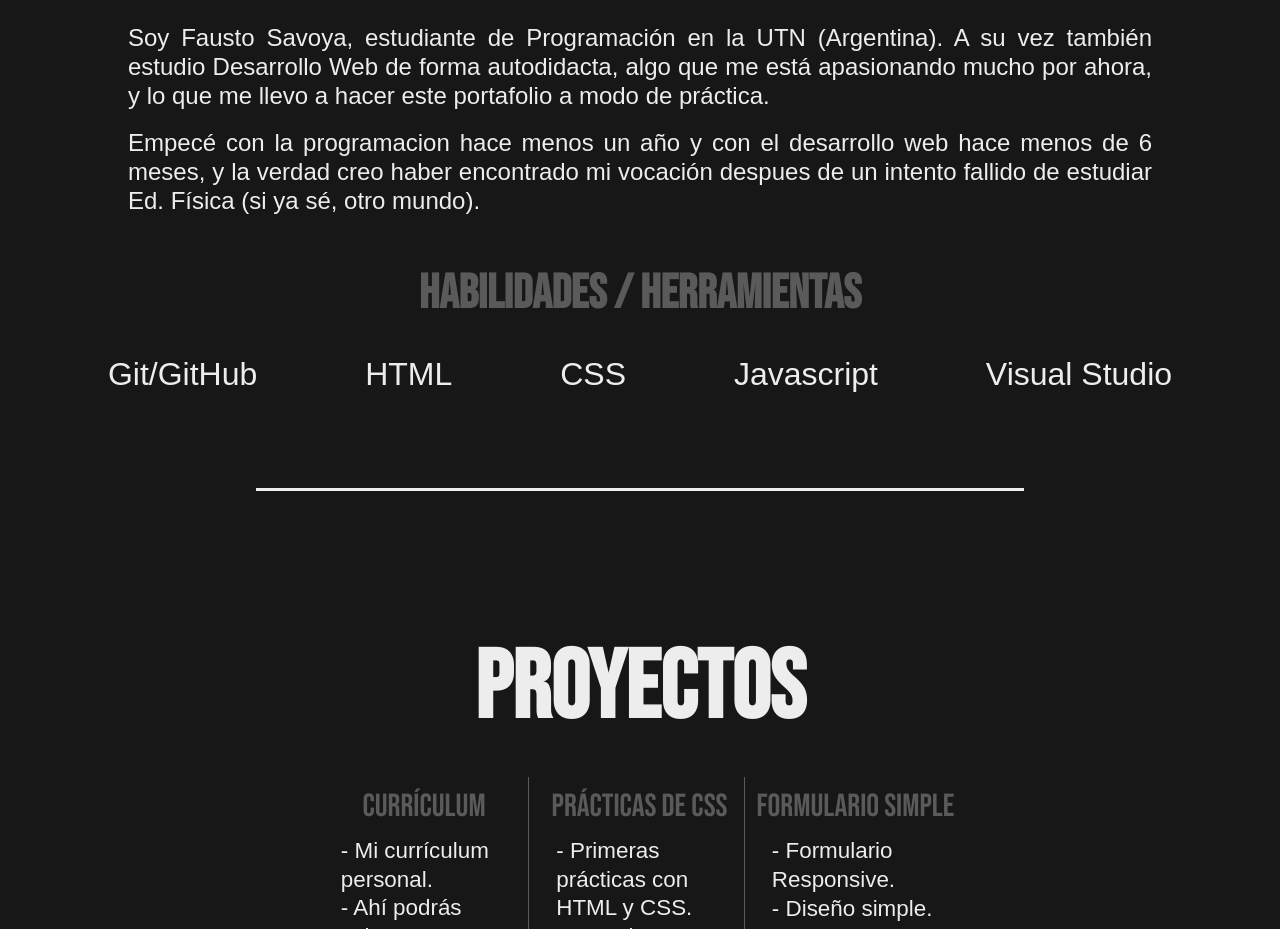
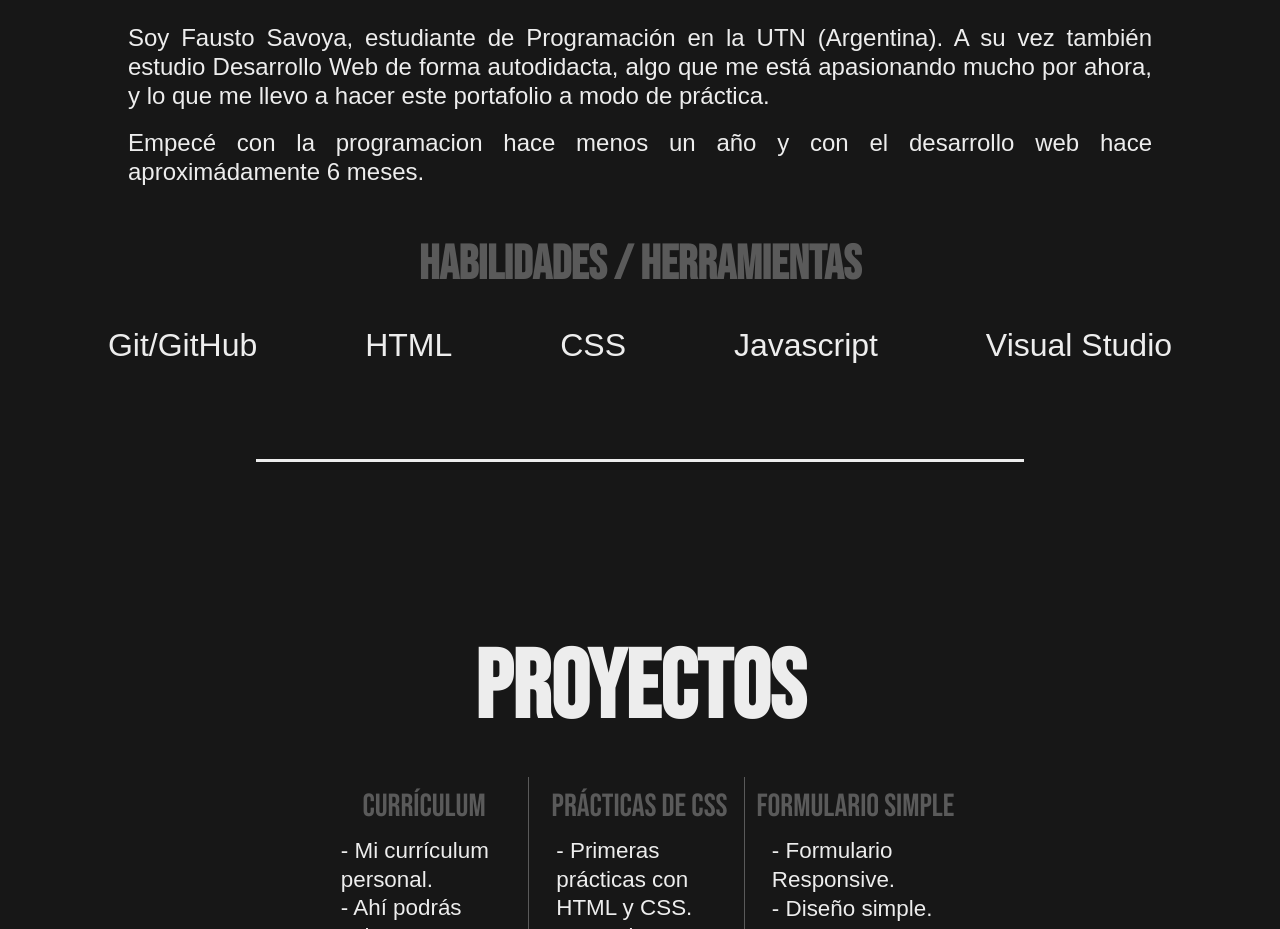
Before and after one commit to FaustoSav/Web-Portfolio, a plain HTML site: page index.html in a window 1280 px wide. Shown: the part 1000-1929 px from the top of the page. Drawn offline with nearby package versions, Linux system fonts and the light colour scheme; a web font is replaced by a local one.

Commit message:
Update index.html

```diff
--- a/index.html
+++ b/index.html
@@ -71,9 +71,7 @@
             </p>
             <br>
             <p>
-                Empecé con la programacion hace menos un año y con el desarrollo web hace menos de 6 meses, y la
-                verdad creo haber encontrado mi vocación despues de un intento fallido de estudiar Ed. Física (si ya sé,
-                otro mundo).
+                Empecé con la programacion hace menos un año y con el desarrollo web hace aproximádamente 6 meses.
 
             </p>
 
```
